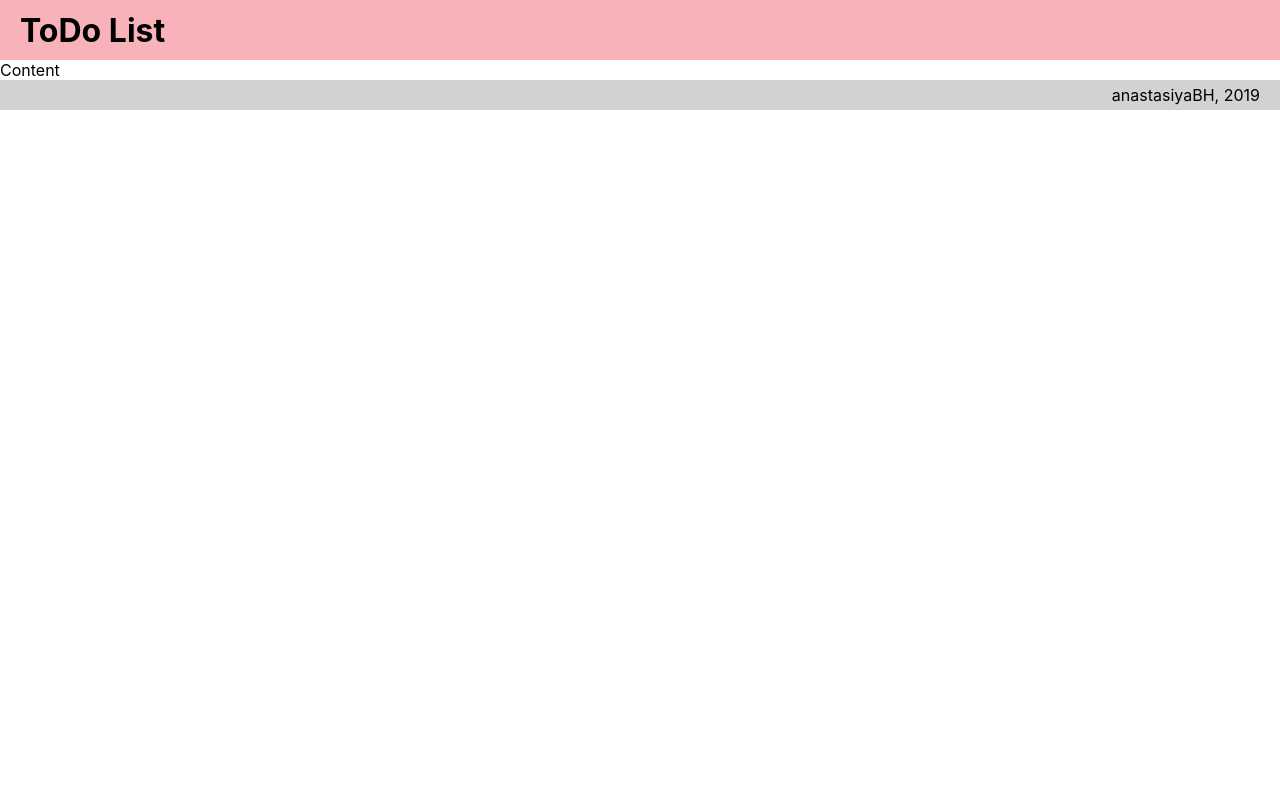
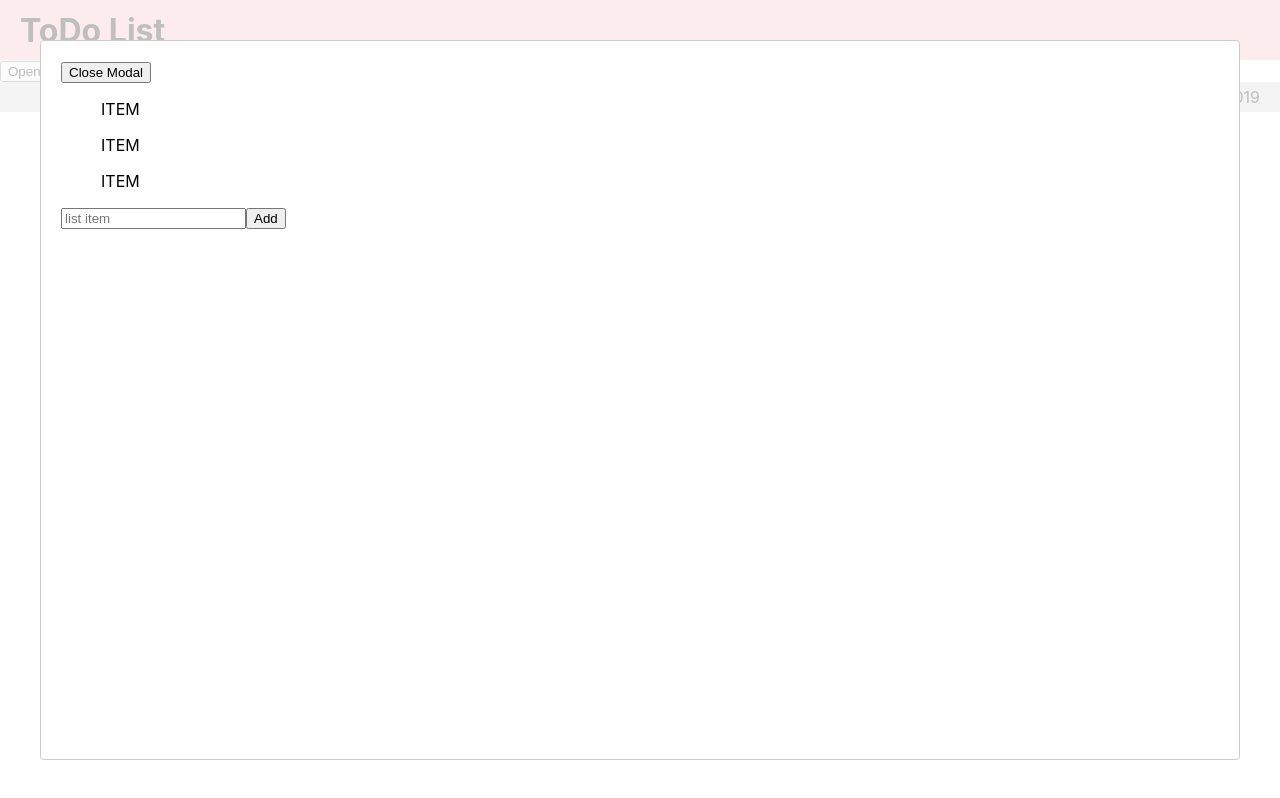
Before and after one commit to anastasiyaBH/todoList, a React (Create React App) app: page / in a window 1280 px wide. Built offline with nearby package versions, Linux system fonts and the light colour scheme.

Commit message:
feat: add components

```diff
--- a/package.json
+++ b/package.json
@@ -5,6 +5,7 @@
   "dependencies": {
     "react": "^16.10.1",
     "react-dom": "^16.10.1",
+    "react-modal": "^3.10.1",
     "react-scripts": "3.1.2"
   },
   "scripts": {
--- a/src/App.js
+++ b/src/App.js
@@ -3,11 +3,12 @@ import './App.css';
 
 import Header from './components/Header';
 import Footer from './components/Footer';
+import Content from './containers/ContentContainer';
 
 const App = () => (
     <>
     <Header/>
-    <div className="content">Content</div>
+    <Content/>
     <Footer/>
     </>
  );
--- /dev/null
+++ b/src/components/ListItem/index.js
@@ -0,0 +1,13 @@
+import React from 'react';
+import './style.css';
+
+const ListItem = () => {
+  return (
+    <div className='list-item'>
+      <p className='list-item__text' >ITEM</p>
+    </div>
+  )
+}
+
+
+export default ListItem;
--- /dev/null
+++ b/src/containers/AddItemBox/index.js
@@ -0,0 +1,21 @@
+import React from 'react';
+import './style.css';
+
+const AddItemBox = () => {
+  return (
+    <div className='addItemBox'>
+      <input
+        className='addItemBox__input'
+        type='text'
+        placeholder='list item'
+      />
+      <button
+        className='addItemBox__button'
+      >
+        Add
+        </button>
+    </div>
+  )
+}
+
+export default AddItemBox;
--- /dev/null
+++ b/src/containers/ContentContainer/index.js
@@ -0,0 +1,21 @@
+import React from 'react';
+import List from '../List';
+import AddItemBox from '../AddItemBox'
+
+import Modal from 'react-modal';
+
+
+const Content = () => (
+  <div className="content">
+    <button>Open Modal</button>
+    <Modal
+      isOpen={true}
+    >
+      <button>Close Modal</button>
+      <List />
+      <AddItemBox />
+    </Modal>
+  </div>
+);
+
+export default Content;
--- /dev/null
+++ b/src/containers/List/index.js
@@ -0,0 +1,15 @@
+import React from 'react';
+import ListItem from '../../components/ListItem';
+
+
+const List = () => (
+  <div className="list">
+    <ul>
+      <ListItem/>
+      <ListItem/>
+      <ListItem/>
+    </ul>
+  </div>
+ );
+
+export default List;
```
Also changed, not shown: src/components/ListItem/style.css (added), src/containers/AddItemBox/style.css (added), 1 other file (tests, documents, lock files or other folders).
